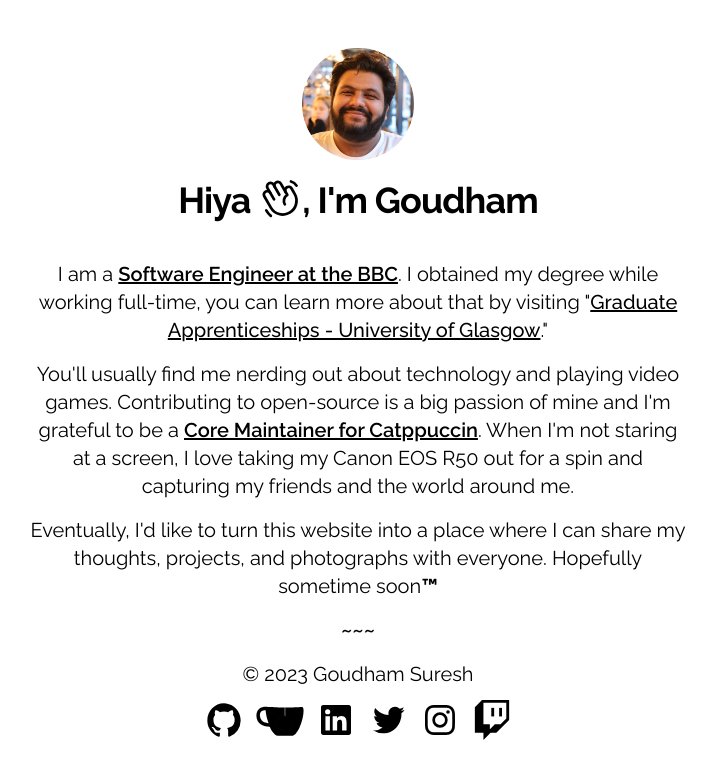
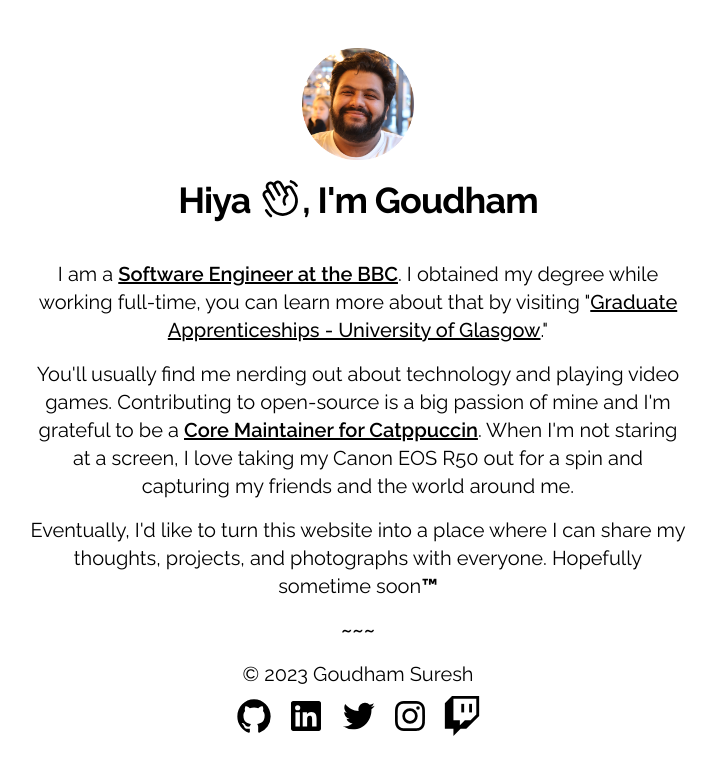
Before and after one commit to sgoudham/website, a Next.js app: page / in a window 1280 px wide. Shown: the top 778 px of the page, without its empty margins (282-998 px from the left). Built offline with nearby package versions, Linux system fonts and the light colour scheme; what @catppuccin/tailwindcss would draw is missing.

Commit message:
refactor: remove gitea logo

```diff
--- a/app/components/Footer.tsx
+++ b/app/components/Footer.tsx
@@ -33,13 +33,6 @@
       </a>
       <a
         className="group focus:ring-2 focus:ring-blue ring-offset-0"
-        aria-label="Visit My Gitea Instance"
-        href="https://gitea.goudham.com"
-      >
-        <Gitea />
-      </a>
-      <a
-        className="group focus:ring-2 focus:ring-blue ring-offset-0"
         aria-label="Follow Me On LinkedIn"
         href="https://linkedin.com/in/sgoudham"
       >
```
